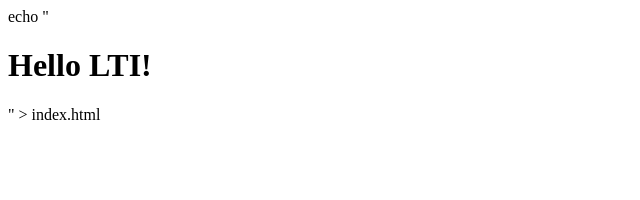
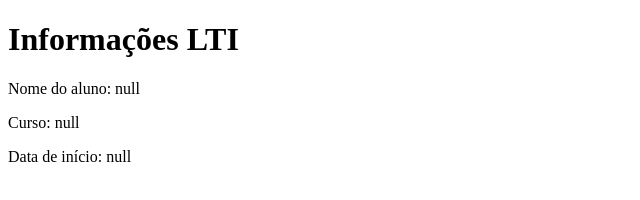
Before and after one commit to Helmer7/LTI-User-Info, a plain HTML site: page index.html in a window 1280 px wide. Shown: the whole page, without its empty margins (0-640 px from the left). Drawn offline with Linux system fonts and the light colour scheme.

Commit message:
Update index.html

```diff
--- a/index.html
+++ b/index.html
@@ -1 +1,26 @@
-echo "<!DOCTYPE html><html><body><h1>Hello LTI!</h1></body></html>" > index.html
+<!DOCTYPE html>
+<html lang="PT-BR">
+<head>
+    <meta charset="UTF-8">
+    <meta name="viewport" content="width=device-width, initial-scale=1.0">
+    <title>LTI User Info</title>
+    <script>
+        window.onload = function() {
+            const urlParams = new URLSearchParams(window.location.search);
+            const username = urlParams.get('User.username');
+            const course = urlParams.get('CourseTemplate.title');
+            const date = urlParams.get('ResourceLink.available.startDateTime');
+
+            document.getElementById('username').textContent = `Nome do aluno: ${username}`;
+            document.getElementById('course').textContent = `Curso: ${course}`;
+            document.getElementById('date').textContent = `Data de início: ${date}`;
+        };
+    </script>
+</head>
+<body>
+    <h1>Informações LTI</h1>
+    <p id="username">Carregando nome do aluno...</p>
+    <p id="course">Carregando nome do curso...</p>
+    <p id="date">Carregando data de início...</p>
+</body>
+</html>
```
